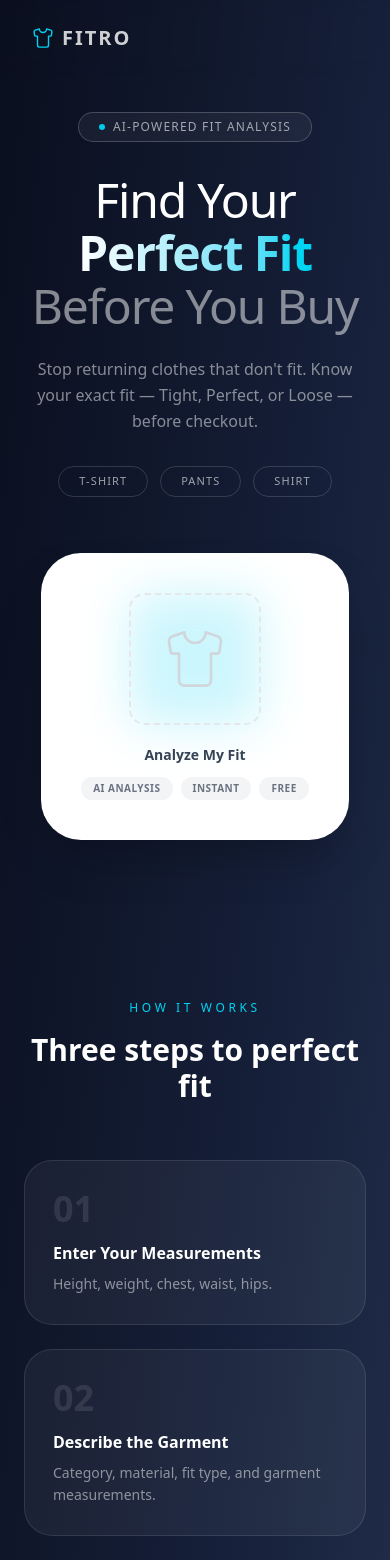
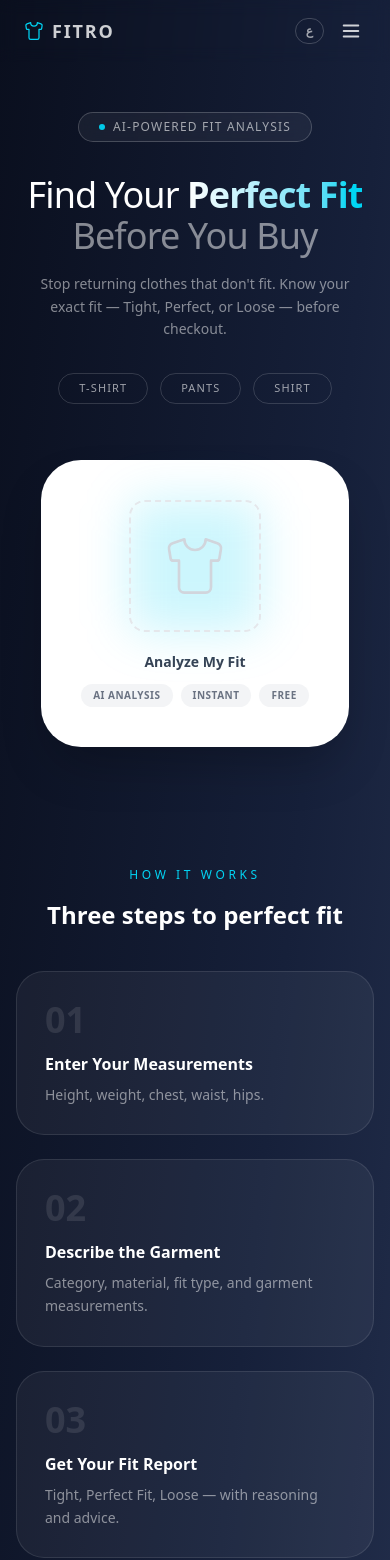
Before and after one commit to Tareq-Gh/Fitro, a React (Vite) app: page / in a window 390 px wide. Shown: the top 1560 px of the page. Built offline with nearby package versions, Linux system fonts and the light colour scheme; no server answers.

Commit message:
feat: mobile hamburger menu, responsive text sizes, analyze fit in nav/footer

```diff
--- a/src/components/Footer.jsx
+++ b/src/components/Footer.jsx
@@ -25,9 +25,9 @@ export function Footer({ onNavigate }) {
 
   return (
     <footer className="border-t border-white/10 mt-auto">
-      <div className="max-w-6xl mx-auto px-6 py-14 grid grid-cols-1 md:grid-cols-2 gap-10">
+      <div className="max-w-6xl mx-auto px-6 py-12 md:py-14 grid grid-cols-1 md:grid-cols-3 gap-10">
         {/* Brand */}
-        <div>
+        <div className="md:col-span-1">
           <div className="flex items-center gap-2 mb-4">
             <Shirt className="text-cyan-400" size={20} strokeWidth={1.5} />
             <span className="font-bold tracking-widest text-lg">FITRO</span>
@@ -55,10 +55,20 @@ export function Footer({ onNavigate }) {
             ))}
           </ul>
         </div>
+
+        {/* CTA */}
+        <div className="flex flex-col justify-center">
+          <button
+            onClick={() => onNavigate("userInfo")}
+            className="w-full md:w-auto bg-gradient-to-r from-[#1e4e79] to-[#3eb5d4] text-white font-bold px-8 py-4 rounded-full hover:scale-105 transition-transform text-sm"
+          >
+            {t("landing.ctaBandBtn")}
+          </button>
+        </div>
       </div>
 
       {/* Bottom bar */}
-      <div className="border-t border-white/10 px-6 py-5 flex flex-col md:flex-row items-center justify-between gap-2 text-white/30 text-xs max-w-6xl mx-auto w-full">
+      <div className="border-t border-white/10 px-6 py-4 flex flex-col md:flex-row items-center justify-between gap-2 text-white/30 text-xs max-w-6xl mx-auto w-full">
         <span>{t("footer.copyright").replace("{year}", year)}</span>
         <button
           onClick={() => onNavigate("login")}
--- a/src/components/Navbar.jsx
+++ b/src/components/Navbar.jsx
@@ -1,38 +1,51 @@
-import { Shirt, LayoutDashboard, LogOut } from "lucide-react";
+import { useState } from "react";
+import { Shirt, LayoutDashboard, LogOut, Menu, X, ChevronRight } from "lucide-react";
 import { useLang } from "../context/useLang";
 
 export function Navbar({ onNavigate, currentPage, token, onLogout }) {
   const { t, lang, setLang } = useLang();
+  const [menuOpen, setMenuOpen] = useState(false);
+
+  function nav(page) {
+    setMenuOpen(false);
+    onNavigate(page);
+  }
 
   return (
-    <nav className="fixed top-0 w-full flex justify-between items-center px-8 py-6 text-white/80 z-50 backdrop-blur-sm">
+    <>
+      <nav className="fixed top-0 w-full flex justify-between items-center px-6 md:px-8 py-4 md:py-6 text-white/80 z-50 backdrop-blur-sm">
+        {/* Logo */}
         <div
           className="flex items-center gap-2 cursor-pointer group"
-        onClick={() => onNavigate("landing")}
+          onClick={() => nav("landing")}
         >
           <Shirt
             className="text-cyan-400 group-hover:scale-110 transition-transform"
-          size={22}
+            size={20}
             strokeWidth={1.5}
           />
-        <span className="font-bold tracking-widest text-xl">FITRO</span>
+          <span className="font-bold tracking-widest text-lg md:text-xl">FITRO</span>
         </div>
-      <div className="hidden md:flex gap-10 text-xs uppercase tracking-[0.2em] items-center">
+
+        {/* Desktop links */}
+        <div className="hidden md:flex gap-8 text-xs uppercase tracking-[0.2em] items-center">
           <button
-          onClick={() => onNavigate("landing")}
-          className={`hover:text-cyan-400 transition ${
-            currentPage === "landing" ? "text-cyan-400" : ""
-          }`}
+            onClick={() => nav("landing")}
+            className={`hover:text-cyan-400 transition ${currentPage === "landing" ? "text-cyan-400" : ""}`}
           >
             {t("nav.home")}
+          </button>
+          <button
+            onClick={() => nav("userInfo")}
+            className={`hover:text-cyan-400 transition ${currentPage === "userInfo" ? "text-cyan-400" : ""}`}
+          >
+            {t("landing.ctaLabel")}
           </button>
           {token ? (
             <>
               <button
-              onClick={() => onNavigate("admin")}
-              className={`flex items-center gap-1 hover:text-cyan-400 transition ${
-                currentPage === "admin" ? "text-cyan-400" : ""
-              }`}
+                onClick={() => nav("admin")}
+                className={`flex items-center gap-1 hover:text-cyan-400 transition ${currentPage === "admin" ? "text-cyan-400" : ""}`}
               >
                 <LayoutDashboard size={14} />
                 {t("nav.dashboard")}
@@ -54,6 +67,99 @@ export function Navbar({ onNavigate, currentPage, token, onLogout }) {
             {lang === "en" ? "ع" : "EN"}
           </button>
         </div>
+
+        {/* Mobile right side */}
+        <div className="flex md:hidden items-center gap-3">
+          <button
+            onClick={() => setLang(lang === "en" ? "ar" : "en")}
+            className="text-white/60 border border-white/20 rounded-full px-2.5 py-1 text-xs font-bold"
+          >
+            {lang === "en" ? "ع" : "EN"}
+          </button>
+          <button
+            onClick={() => setMenuOpen((o) => !o)}
+            className="text-white/80 hover:text-white transition p-1"
+            aria-label="Toggle menu"
+          >
+            {menuOpen ? <X size={22} /> : <Menu size={22} />}
+          </button>
+        </div>
       </nav>
+
+      {/* Mobile overlay */}
+      {menuOpen && (
+        <div
+          className="fixed inset-0 z-40 bg-black/60 backdrop-blur-sm md:hidden"
+          onClick={() => setMenuOpen(false)}
+        />
+      )}
+
+      {/* Mobile drawer */}
+      <div
+        className={`fixed top-0 right-0 h-full w-72 z-50 bg-[#0d1b2e] border-l border-white/10 flex flex-col pt-20 pb-8 px-6 transition-transform duration-300 md:hidden ${
+          menuOpen ? "translate-x-0" : "translate-x-full"
+        }`}
+      >
+        <button
+          onClick={() => setMenuOpen(false)}
+          className="absolute top-5 right-5 text-white/50 hover:text-white transition"
+        >
+          <X size={20} />
+        </button>
+
+        <div className="flex flex-col gap-1.5">
+          <MobileNavItem
+            label={t("nav.home")}
+            active={currentPage === "landing"}
+            onClick={() => nav("landing")}
+          />
+          <MobileNavItem
+            label={t("landing.ctaLabel")}
+            active={currentPage === "userInfo"}
+            onClick={() => nav("userInfo")}
+            highlight
+          />
+          {token ? (
+            <>
+              <MobileNavItem
+                label={t("nav.dashboard")}
+                active={currentPage === "admin"}
+                onClick={() => nav("admin")}
+                icon={<LayoutDashboard size={16} />}
+              />
+              <MobileNavItem
+                label={t("nav.logout")}
+                onClick={() => { setMenuOpen(false); onLogout(); }}
+                danger
+                icon={<LogOut size={16} />}
+              />
+            </>
+          ) : null}
+        </div>
+      </div>
+    </>
   );
 }
+
+function MobileNavItem({ label, active, onClick, icon, highlight, danger }) {
+  return (
+    <button
+      onClick={onClick}
+      className={`flex items-center justify-between w-full rounded-2xl px-4 py-3.5 text-sm font-medium transition-all ${
+        highlight
+          ? "bg-gradient-to-r from-[#1e4e79] to-[#3eb5d4] text-white"
+          : danger
+          ? "text-red-400 hover:bg-red-500/10"
+          : active
+          ? "bg-white/10 text-cyan-400"
+          : "text-white/70 hover:bg-white/5 hover:text-white"
+      }`}
+    >
+      <span className="flex items-center gap-2">
+        {icon}
+        {label}
+      </span>
+      {!danger && !highlight && <ChevronRight size={14} className="text-white/30" />}
+    </button>
+  );
+}
--- a/src/pages/LandingPage.jsx
+++ b/src/pages/LandingPage.jsx
@@ -13,13 +13,13 @@ export function LandingPage({ onNavigate }) {
   return (
     <div className="w-full">
       {/* Hero */}
-      <section className="text-center px-6 pt-8 pb-20 animate-in slide-in-from-bottom duration-700">
+      <section className="text-center px-4 md:px-6 pt-8 pb-16 md:pb-20 animate-in slide-in-from-bottom duration-700">
         <div className="inline-flex items-center gap-2 border border-white/20 rounded-full py-1.5 px-5 bg-white/5 backdrop-blur-sm text-xs tracking-widest uppercase text-white/60 mb-8">
           <span className="w-1.5 h-1.5 rounded-full bg-cyan-400 animate-pulse" />
           {t("landing.badge")}
         </div>
 
-        <h1 className="text-5xl md:text-7xl font-light leading-[1.1] tracking-tight">
+        <h1 className="text-4xl md:text-7xl font-light leading-[1.15] md:leading-[1.1] tracking-tight">
           {t("landing.heroTitle1")}{" "}
           <span className="font-bold text-transparent bg-clip-text bg-gradient-to-r from-white to-cyan-400">
             {t("landing.heroTitle2")}
@@ -28,7 +28,7 @@ export function LandingPage({ onNavigate }) {
           <span className="text-white/50">{t("landing.heroTitle3")}</span>
         </h1>
 
-        <p className="mt-6 text-white/50 text-base md:text-lg max-w-md mx-auto leading-relaxed">
+        <p className="mt-4 md:mt-6 text-white/50 text-sm md:text-lg max-w-md mx-auto leading-relaxed px-2">
           {t("landing.heroSub")}
         </p>
 
@@ -75,11 +75,14 @@ export function LandingPage({ onNavigate }) {
       </section>
 
       {/* How It Works */}
-      <section id="how-it-works" className="px-6 py-20 max-w-4xl mx-auto">
+      <section
+        id="how-it-works"
+        className="px-4 md:px-6 py-14 md:py-20 max-w-4xl mx-auto"
+      >
         <p className="text-center text-xs uppercase tracking-[0.3em] text-cyan-400 mb-4">
           {t("landing.howTitle")}
         </p>
-        <h2 className="text-center text-3xl md:text-4xl font-bold mb-14">
+        <h2 className="text-center text-2xl md:text-4xl font-bold mb-10 md:mb-14">
           {t("landing.howSubtitle")}
         </h2>
         <div className="grid md:grid-cols-3 gap-6">
@@ -97,7 +100,10 @@ export function LandingPage({ onNavigate }) {
       </section>
 
       {/* Features */}
-      <section id="features" className="px-6 py-20 max-w-5xl mx-auto">
+      <section
+        id="features"
+        className="px-4 md:px-6 py-14 md:py-20 max-w-5xl mx-auto"
+      >
         <p className="text-center text-xs uppercase tracking-[0.3em] text-cyan-400 mb-4">
           {t("landing.whyTitle")}
         </p>
@@ -131,7 +137,9 @@ export function LandingPage({ onNavigate }) {
           <h2 className="text-2xl md:text-3xl font-bold mb-3">
             {t("landing.ctaBandTitle")}
           </h2>
-          <p className="text-white/50 text-sm mb-7">{t("landing.ctaBandSub")}</p>
+          <p className="text-white/50 text-sm mb-7">
+            {t("landing.ctaBandSub")}
+          </p>
           <button
             onClick={() => onNavigate("userInfo")}
             className="bg-gradient-to-r from-[#1e4e79] to-[#3eb5d4] text-white font-bold px-10 py-4 rounded-full hover:scale-105 transition-transform"
```
Lines whose indentation alone changed are shown as unchanged.
